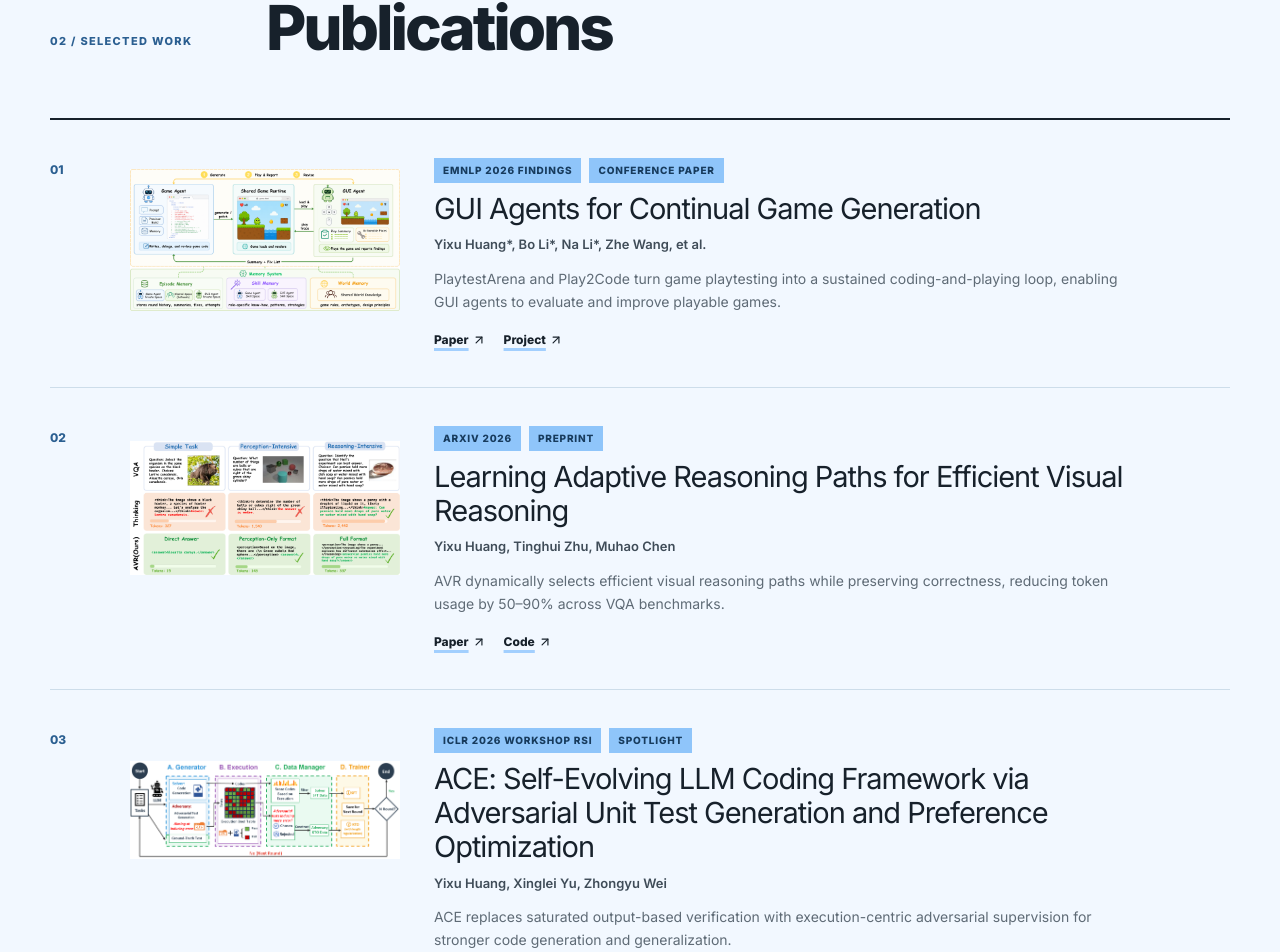
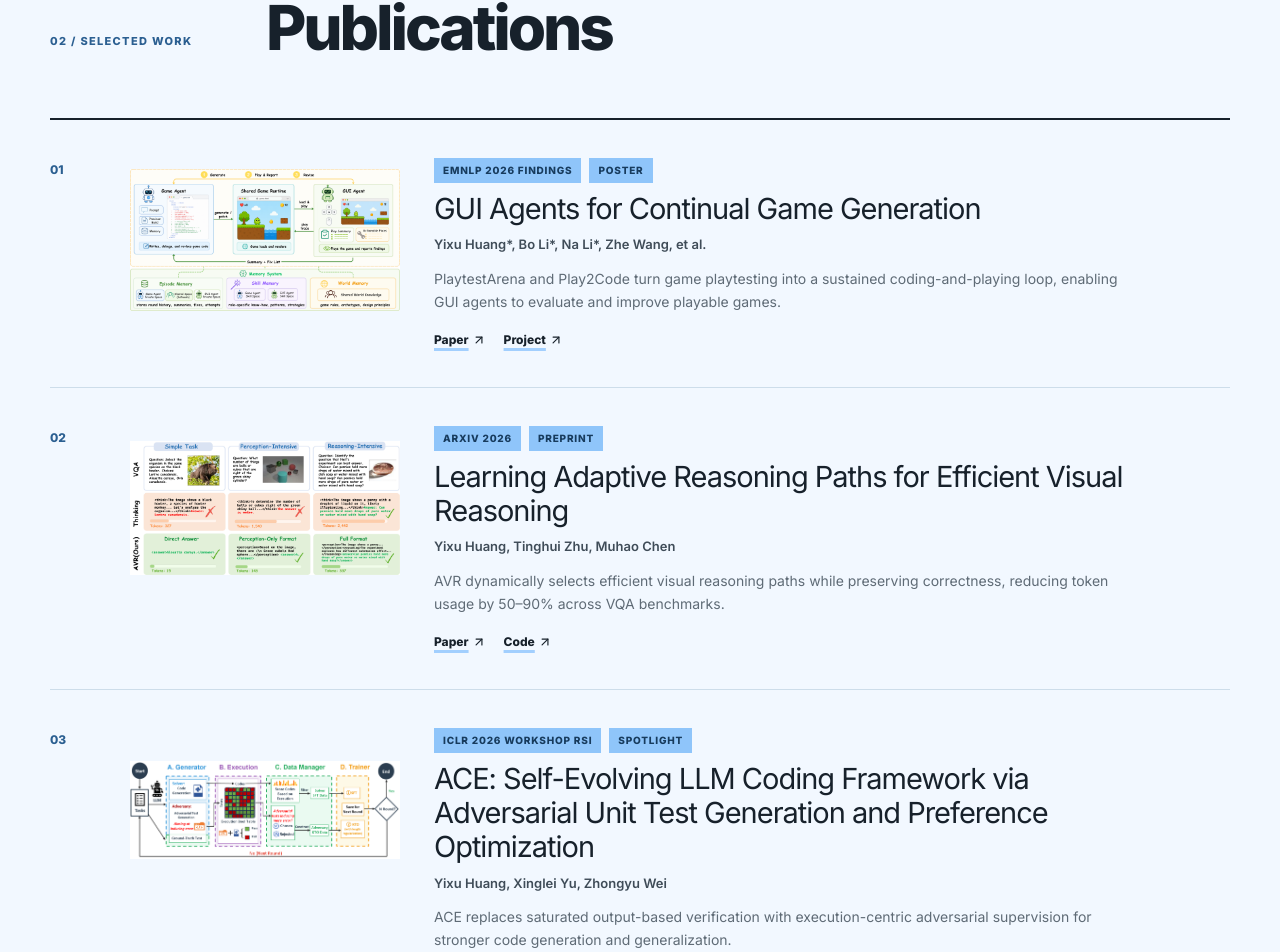
Before and after one commit to RunRiotComeOn/personal-homepage, a React (Vite) app: page / in a window 1280 px wide. Shown: the part 2075-3027 px from the top of the page. Built offline with nearby package versions, Linux system fonts and the light colour scheme.

Commit message:
Mark GUI agents paper as poster

```diff
--- a/src/App.tsx
+++ b/src/App.tsx
@@ -84,7 +84,7 @@ const publications = [
     title: 'GUI Agents for Continual Game Generation',
     authors: 'Yixu Huang*, Bo Li*, Na Li*, Zhe Wang, et al.',
     venue: 'EMNLP 2026 Findings',
-    type: 'Conference Paper',
+    type: 'Poster',
     image: `${import.meta.env.BASE_URL}play2code-overview.png`,
     description:
       'PlaytestArena and Play2Code turn game playtesting into a sustained coding-and-playing loop, enabling GUI agents to evaluate and improve playable games.',
--- a/src/sections/Publications.tsx
+++ b/src/sections/Publications.tsx
@@ -10,7 +10,7 @@ const publications = [
     title: 'GUI Agents for Continual Game Generation',
     authors: 'Yixu Huang*, Bo Li*, Na Li*, Zhe Wang, et al.',
     venue: 'EMNLP 2026 Findings',
-    type: 'Conference Paper',
+    type: 'Poster',
     abstract: 'We study how GUI agents can make game generation more interactive and reliable by acting as both objective evaluators and subjective playtesters. We introduce PlaytestArena, a browser-based evaluation environment with 200 game generation tasks across eight genres, and Play2Code, a sustained coding-and-playing loop where a game agent and GUI agent share memory and iteratively improve playable games. Experiments show that Play2Code substantially improves rubric pass rates over single-pass and agentic-coding baselines, positioning game playtesting as a rich testbed for interactive code generation.',
     image: import.meta.env.BASE_URL + 'play2code-overview.png',
     links: {
```
